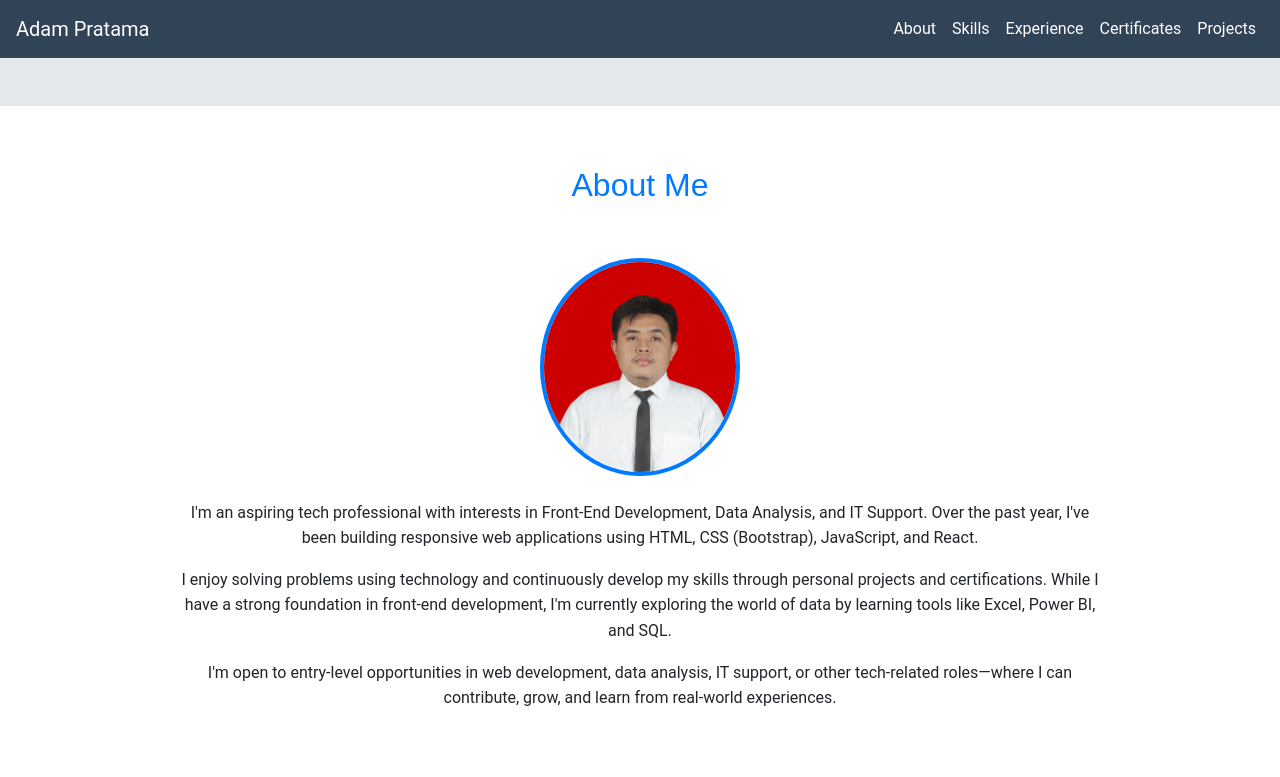
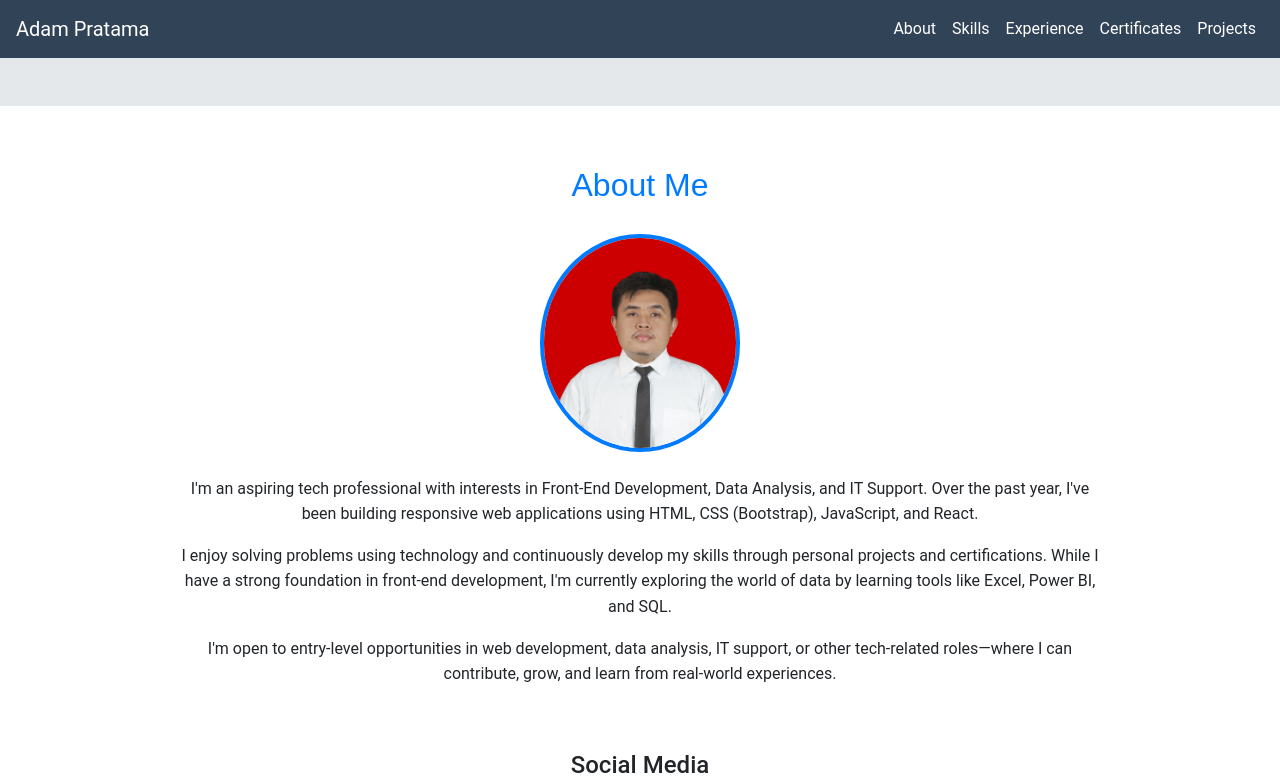
Before and after one commit to adampratama21/portfolio-react, a React (Vite) app: page / in a window 1280 px wide. Shown: the top 777 px of the page. Built offline with nearby package versions, Linux system fonts and the light colour scheme.

Commit message:
style(about): adjust spacing

```diff
--- a/src/components/About.jsx
+++ b/src/components/About.jsx
@@ -16,7 +16,7 @@ export default function About() {
               <img
                 src={fotoAdam}
                 alt="Adam Pratama"
-                className="rounded-circle my-4 img-fluid"
+                className="rounded-circle img-fluid mb-4"
                 width="200"
               />
               <div className="col-10 text-center mx-auto">
```
